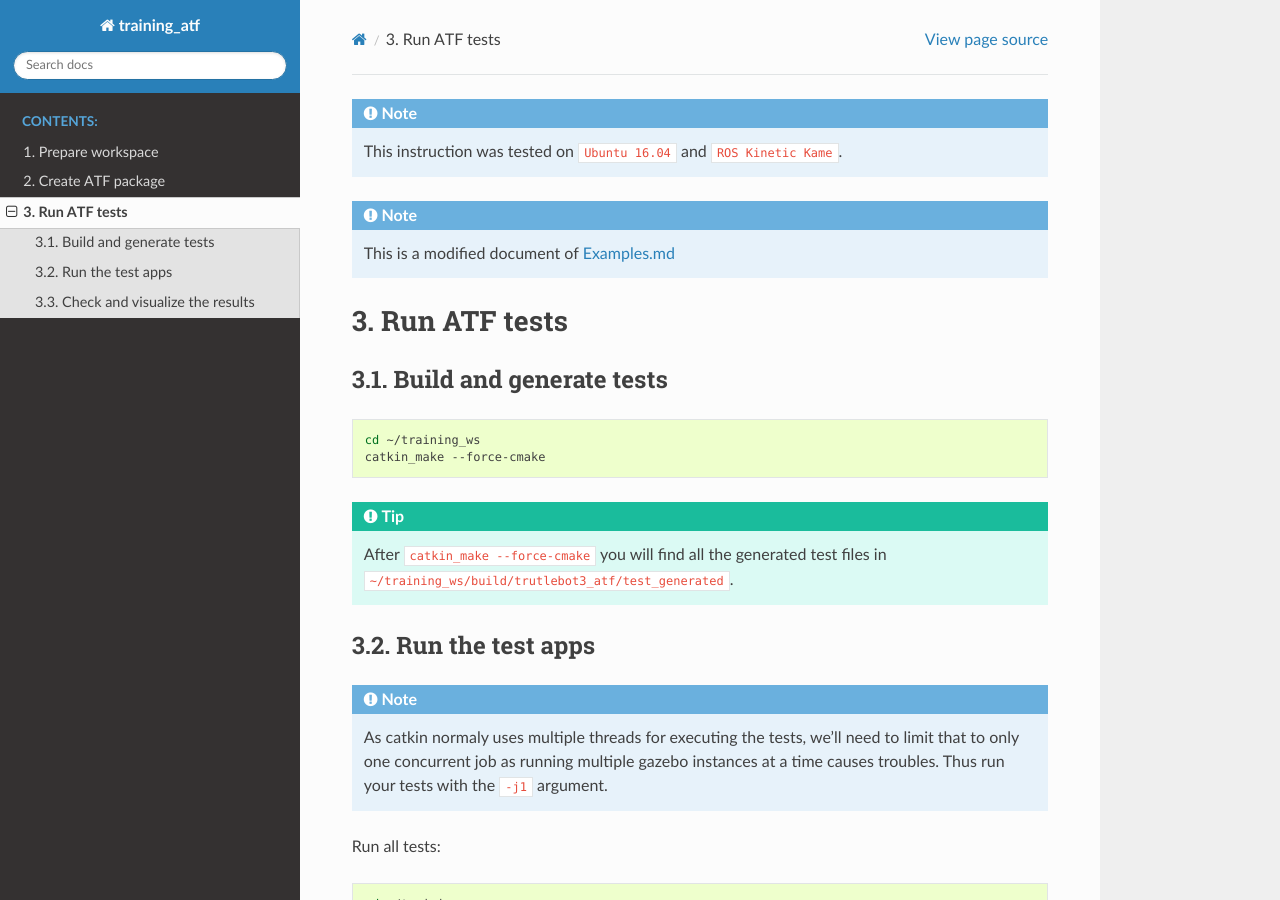
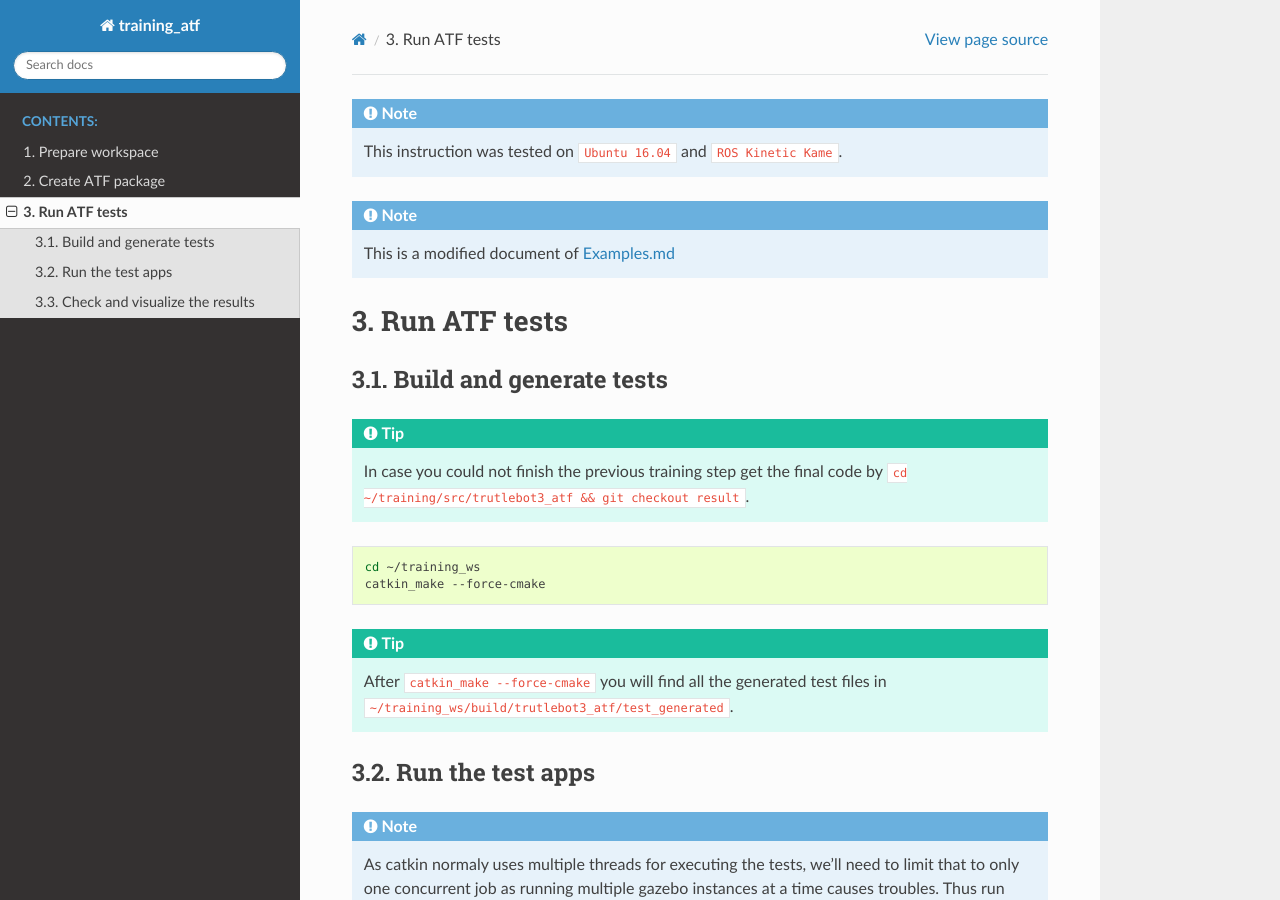
Before and after one commit to Chamango90/training_atf, a Sphinx documentation site: the page built from docs/_source/run_atf_tests.md, in a window 1280 px wide and 900 px high. Built offline with Sphinx 7.4.7 and the Read the Docs theme 2.0.0, drawn with Linux system fonts in a browser that asks for light colours.

Commit message:
Update docs

````diff
--- a/docs/_source/run_atf_tests.md
+++ b/docs/_source/run_atf_tests.md
@@ -6,6 +6,11 @@
 # Run ATF tests
 
 ## Build and generate tests
+
+```eval_rst
+.. TIP:: In case you could not finish the previous training step get the final code by ``cd ~/training/src/trutlebot3_atf && git checkout result``.
+```
+
 ```bash
 cd ~/training_ws
 catkin_make --force-cmake
````
Also changed, not shown: docs/_source/create_atf_package.md (+9 -0 lines), docs/_source/prepare_workspace.md (+0 -2 lines).
